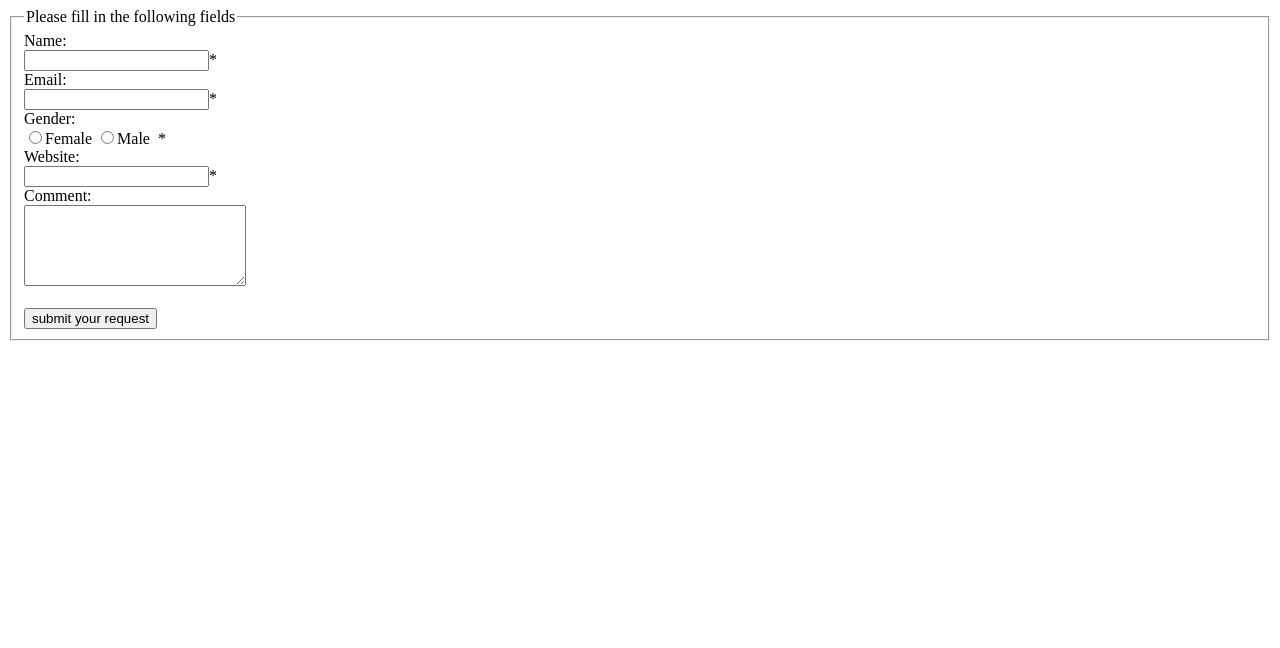
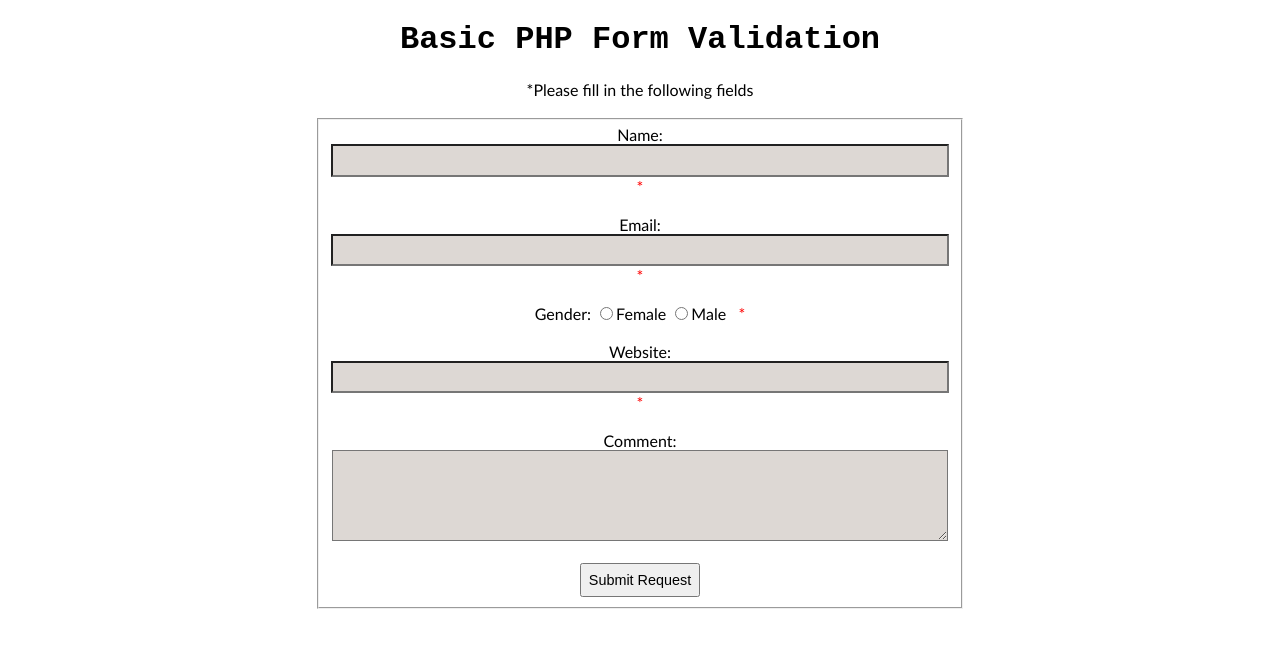
Before and after one commit to Ashtonn77/Basic_Form_Validation, a PHP site: page / in a window 1280 px wide. Shown: the top 648 px of the page. Run offline with PHP 8.4, Linux system fonts and the light colour scheme.

Commit message:
added index.php

```diff
--- a/index.php
+++ b/index.php
@@ -11,7 +11,7 @@ if(isset($_POST['submit'])){
         $nameError = "Name is required";
     }else{
         $name = userInput($_POST['name']);
-        $nameRegex = "/^[a-zA-Z. ]*$/";
+        $nameRegex = "/^[a-zA-Z\. ]*$/";
         if(!preg_match($nameRegex, $name)){
             $nameError = "only letters and whitespace allowed";
         }
@@ -23,7 +23,7 @@ if(isset($_POST['submit'])){
         $emailError = "Email is required";
     }else{
         $email = userInput($_POST['email']);
-        $emailRegex = "/[a-zA-Z.-_]{3,}@[a-zA-Z-_.]{3,}[.]{1}[a-zA-Z_.-]{2,}/";
+        $emailRegex = "/[a-zA-Z\.\-\_]{3,}@[a-zA-Z-_.]{3,}[.]{1}[a-zA-Z_.-]{2,}/";
         if(!preg_match($emailRegex, $email)){
             $emailError = "Invalid Emial :(";
         }
@@ -54,17 +54,44 @@ if(isset($_POST['submit'])){
 
 if(!empty($_POST['name']) && !empty($_POST['email']) && !empty($_POST['gender'])&& !empty($_POST['website'])){
     if((preg_match($nameRegex, $name)) && (preg_match($emailRegex, $email)) && (preg_match($websiteRegex, $website))){
-        echo "<h2>Your submitted information:</h2>";
+        echo "<h1>Your information has been submitted successfully</h1>";
+        echo "<h5>**Please check your inbox for confirmation</h5>";
+        send_mail();
+        /*echo "<h2>Your submitted information:</h2>";
         echo "Name          :   ".ucwords($_POST['name'])."<br>";
         echo "Email Address :   {$_POST['email']}<br>";
         echo "Gender        :   {$_POST['gender']}<br>";
         echo "Website       :   :{$_POST['website']}<br>";
-        echo "Comments      :   {$_POST['comments']}<br>";
+        echo "Comments      :   {$_POST['comments']}<br>";*/
     }else{
-        echo "Please correct your input and re-submit";
+        echo "<span class='error'>Please correct your input and re-submit</span>";
     }
 }
 
+}
+
+function send_mail(){
+//recipient
+$to = $_POST['email'];
+
+//subject
+$subject = 'Registration Confirmation';
+
+//message
+$message = "<h1>Hi there, thank you for registering with us</h1>";
+$message .= "<h3>Please find your submitted information below:</h3><br><br>";
+$message .= "Name          :   ".ucwords($_POST['name'])."<br>";
+$message .= "Email Address :   {$_POST['email']}<br>";
+$message .= "Gender        :   {$_POST['gender']}<br>";
+$message .= "Website       :   :{$_POST['website']}<br>";
+$message .= "Comments      :   {$_POST['comments']}<br>";
+
+//headers
+$headers = "From: The Sender Name <ashtonrbay@gmail.com>\r\n";//sender header
+$headers .= "Reply-To: ashtonrbay@gmail.com\r\n"; //reply to header
+$headers .= "Content-type: text/html\r\n";
+
+mail($to, $subject, $message, $headers);
 }
 
 function userInput($data){
@@ -79,38 +106,88 @@ function userInput($data){
     <meta charset="UTF-8">
     <meta name="viewport" content="width=device-width, initial-scale=1.0">
     <title>PHP Form Validation</title>
+
+    <style>
+
+     form{
+         font-family:'Gill Sans', 'Gill Sans MT', Calibri, 'Trebuchet MS', sans-serif;
+         font-size: 1.0em;
+     }
+
+     fieldset{
+         width: 600px;
+     }
+
+     h1{
+         font-family:'Courier New', Courier, monospace;
+     }
+
+    input[type='text'], input[type='email'], textarea{
+        border: 1px solid dashed;
+        background: rgb(221, 216, 212);
+        width: 600px;
+        padding: .5em;
+        font-family:'Courier New', Courier, monospace;
+    }
+
+    input:hover, textarea:hover{
+        background:aquamarine;
+        cursor: pointer;
+    }
+
+    .error{
+        color:red;
+    }
+
+    input[type='submit']{
+        padding: .5em;
+        font-size: 0.9em;
+        font-family:'Gill Sans', 'Gill Sans MT', Calibri, 'Trebuchet MS',
+        border: 1px solid dashed;
+    }
+
+    </style>
+
+
 </head>
 <body>
+    <center>
 
+        <h1>Basic PHP Form Validation</h1>
         <form action="index.php" method="POST">
+        <legend>*Please fill in the following fields</legend><br>
     <fieldset>
-
-<legend>Please fill in the following fields</legend>
     Name:<br>
-<input type="text" name="name" class="input">*
-<?=$nameError?><br>
+    <input type="text" name="name" class="input">
+    <span class='error'>*<?=$nameError?></span><br><br>
 
     Email:<br>
-<input type="text" name="email" class="input">*
-<?=$emailError?><br>
+    <input type="text" name="email" class="input">
+    <span class='error'>*<?=$emailError?></span><br><br>
 
-Gender:<br>
+    Gender:
     <input type="radio" name="gender" class="radio" value="Female">Female
-<input type="radio" name="gender" class="radio" value="Male">Male &nbsp;*
-<?=$genderError?><br>
+    <input type="radio" name="gender" class="radio" value="Male">Male &nbsp;
+    <span class='error'>*<?=$genderError?></span><br><br>
 
     Website:<br>
-<input type="text" name="website" class="input">*
-<?=$websiteError?><br>
+    <input type="text" name="website" class="input">
+    <span class='error'>*<?=$websiteError?></span><br><br>
 
     Comment:<br>
     <textarea name="comments" cols="25" rows="5"></textarea>
     <br><br>
-<input type="submit" name="submit" value="submit your request">
+    <input type="submit" name="submit" value="Submit Request">
 
     </fieldset>
         </form>
 
+    </center>
+
+
+
+
+
 
 </body>
 </html>
```
Lines whose indentation alone changed are shown as unchanged.
